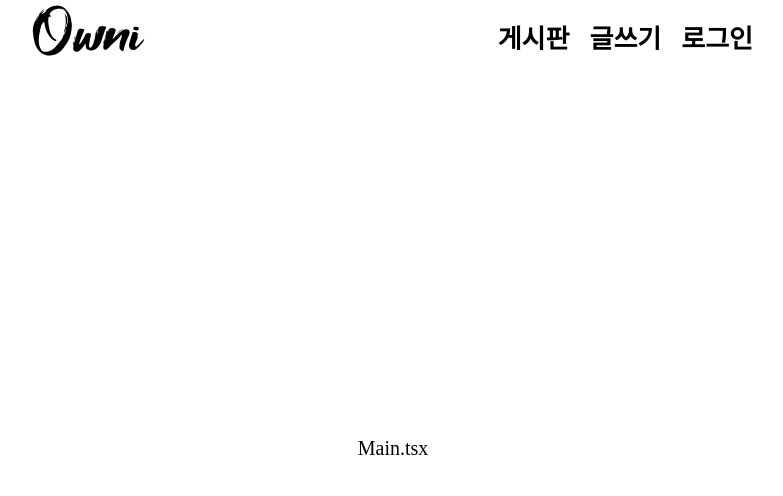
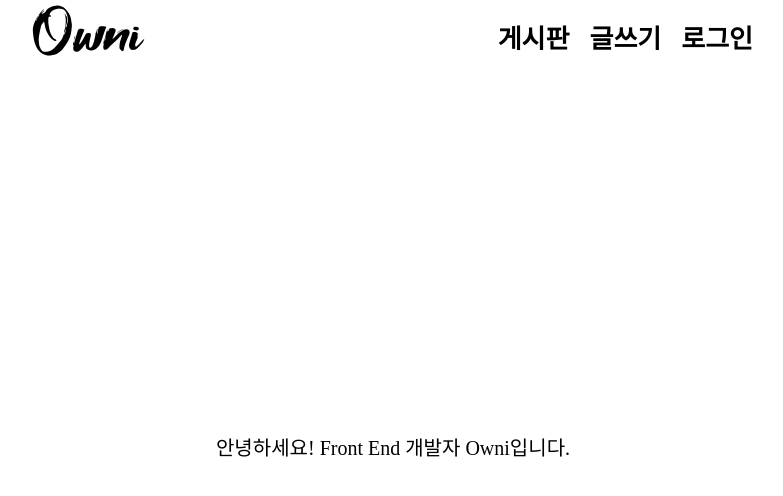
Before and after one commit to owni14/react-crud-project, a React (Create React App) app: page / in a window 1280 px wide. Shown: the top 496 px of the page, without its empty margins (247-1030 px from the left). Built offline with nearby package versions, Linux system fonts and the light colour scheme; a web font is replaced by a local one.

Commit message:
:memo: docs: 폴더구조 작성

```diff
--- /dev/null
+++ b/src/pages/Main.styled.ts
@@ -0,0 +1 @@
+import styled from 'styled-components';
--- a/src/pages/Main.tsx
+++ b/src/pages/Main.tsx
@@ -1,5 +1,7 @@
+import * as S from './Main.styled';
+
 const Main = () => {
-  return <>Main.tsx</>;
+  return <>안녕하세요! Front End 개발자 Owni입니다.</>;
 };
 
 export default Main;
--- a/src/pages/Sign.styled.ts
+++ b/src/pages/Sign.styled.ts
@@ -12,6 +12,7 @@ export const SignLayout = styled.div`
   padding: 6rem 4rem;
 `;
 
+// 하위 컴포넌트를 3개 이상 감쌀 때 Container란 이름 사용
 export const SignTextContainer = styled.div`
   display: flex;
   flex-direction: column;
@@ -22,6 +23,7 @@ export const SignTextContainer = styled.div`
   gap: 1rem;
 `;
 
+// 하위 컴포넌트 2개 이하일때 Box라는 이름 사용
 export const SignTextBox = styled.div<{ align?: string; direction?: string }>`
   width: 100%;
   display: flex;
```
Also changed, not shown: 1 other file (tests, documents, lock files or other folders).
